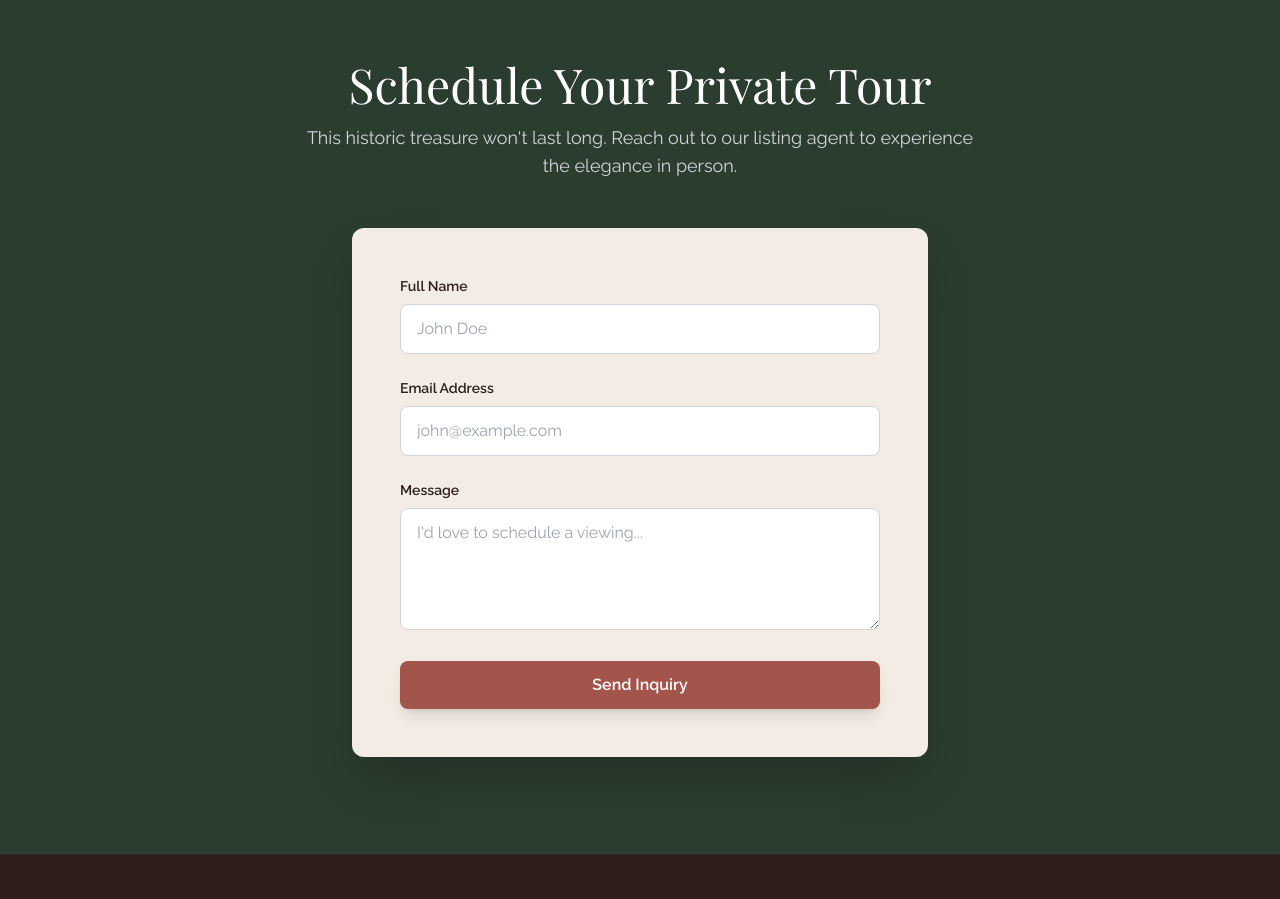
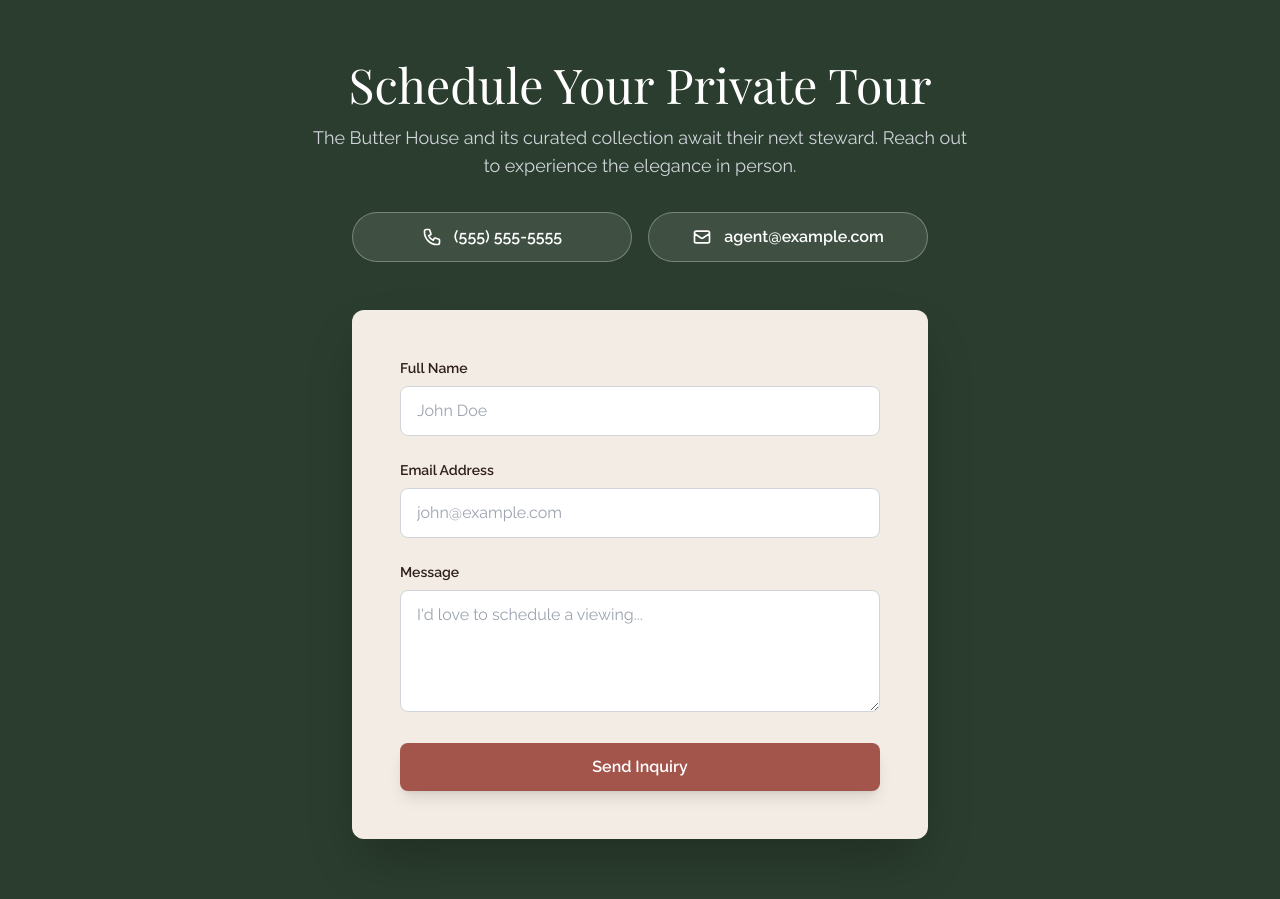
Before and after one commit to neonfuz/victorian-estate-site, a plain HTML site: page index.html in a window 1280 px wide. Shown: the part 7880-8779 px from the top of the page. Drawn offline with nearby package versions, Linux system fonts and the light colour scheme; a web font is replaced by a local one.

Commit message:
add phone and email contact options above inquiry form

```diff
--- a/index.html
+++ b/index.html
@@ -404,7 +404,19 @@
     <section id="contact" class="py-24 px-6 bg-victorian-green text-white">
         <div class="max-w-4xl mx-auto text-center">
             <h2 class="text-4xl md:text-5xl font-serif mb-4">Schedule Your Private Tour</h2>
-            <p class="text-gray-300 text-lg mb-12 max-w-2xl mx-auto">This historic treasure won't last long. Reach out to our listing agent to experience the elegance in person.</p>
+            <p class="text-gray-300 text-lg mb-8 max-w-2xl mx-auto">The Butter House and its curated collection await their next steward. Reach out to experience the elegance in person.</p>
+
+            <!-- Direct Contact Options -->
+            <div class="grid grid-cols-1 md:grid-cols-2 gap-4 max-w-xl mx-auto mb-12">
+                <a href="tel:+15555555555" class="flex items-center justify-center gap-3 bg-white/10 hover:bg-victorian-gold hover:text-victorian-wood border border-white/30 rounded-full py-3 px-6 transition duration-300">
+                    <svg xmlns="http://www.w3.org/2000/svg" class="h-5 w-5" fill="none" viewBox="0 0 24 24" stroke="currentColor"><path stroke-linecap="round" stroke-linejoin="round" stroke-width="2" d="M3 5a2 2 0 012-2h3.28a1 1 0 01.948.684l1.498 4.493a1 1 0 01-.502 1.21l-2.257 1.13a11.042 11.042 0 005.516 5.516l1.13-2.257a1 1 0 011.21-.502l4.493 1.498a1 1 0 01.684.949V19a2 2 0 01-2 2h-1C9.716 21 3 14.284 3 6V5z"/></svg>
+                    <span class="font-semibold">(555) 555-5555</span>
+                </a>
+                <a href="mailto:agent@example.com" class="flex items-center justify-center gap-3 bg-white/10 hover:bg-victorian-gold hover:text-victorian-wood border border-white/30 rounded-full py-3 px-6 transition duration-300">
+                    <svg xmlns="http://www.w3.org/2000/svg" class="h-5 w-5" fill="none" viewBox="0 0 24 24" stroke="currentColor"><path stroke-linecap="round" stroke-linejoin="round" stroke-width="2" d="M3 8l7.89 5.26a2 2 0 002.22 0L21 8M5 19h14a2 2 0 002-2V7a2 2 0 00-2-2H5a2 2 0 00-2 2v10a2 2 0 002 2z"/></svg>
+                    <span class="font-semibold">agent@example.com</span>
+                </a>
+            </div>
 
             <!-- HTMX Form -->
             <div id="form-response" class="bg-victorian-cream text-victorian-wood rounded-xl shadow-2xl p-8 md:p-12 text-left max-w-xl mx-auto">
```
